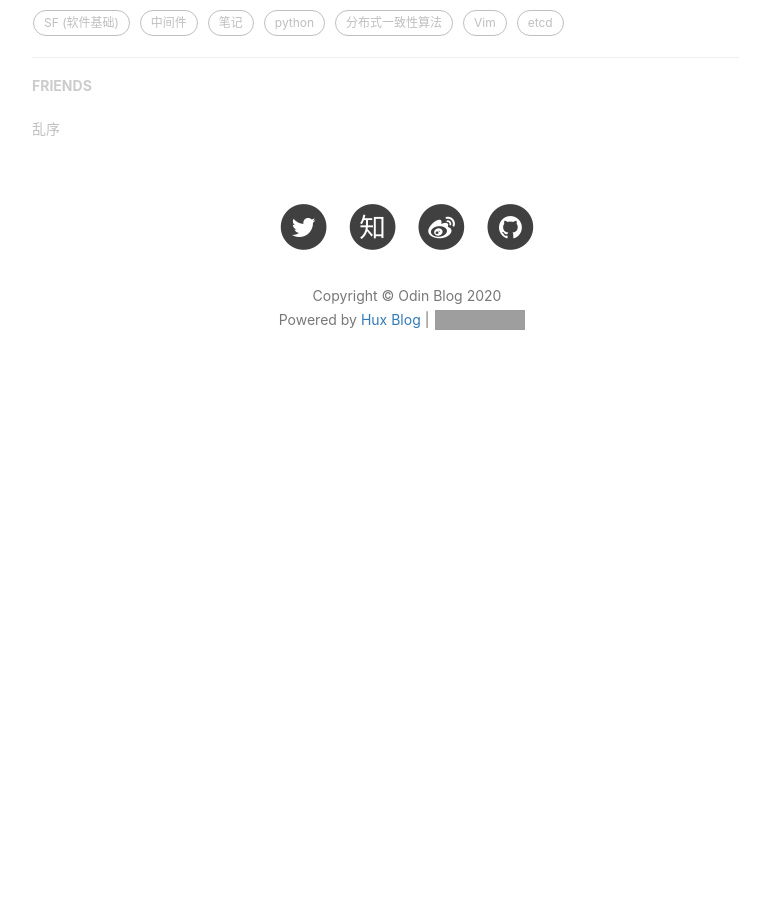
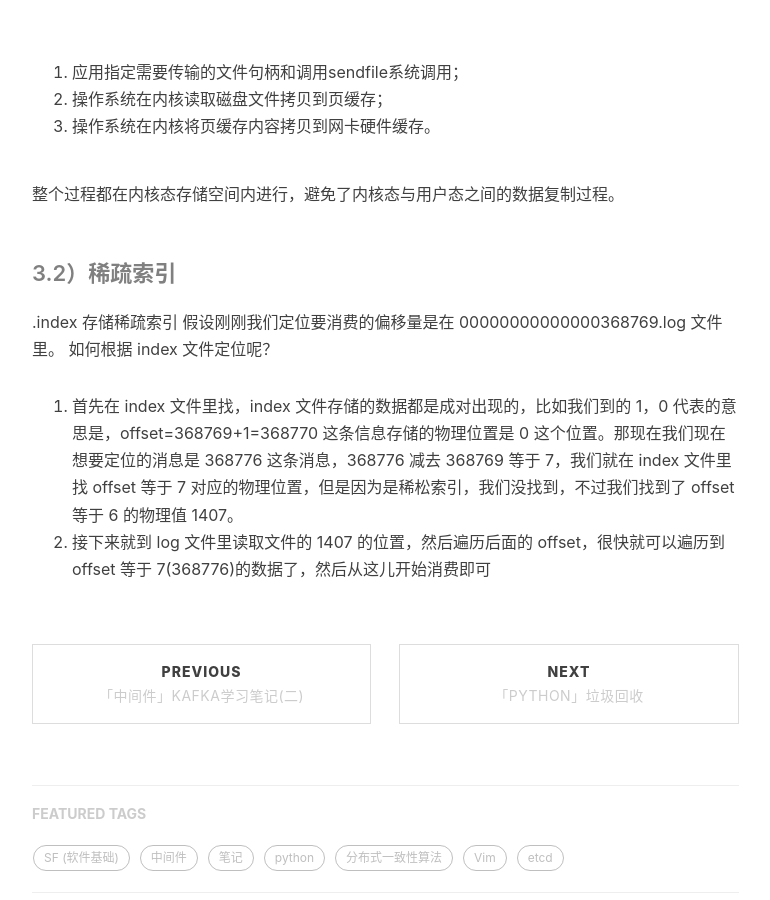
Before and after one commit to odinfor/odinfor.github.io, a Jekyll site: the page built from _posts/2020-04-10-kafka高效原因分析.md, in a window 1280 px wide and 900 px high, scrolled down 3497 px. Shown: the whole window, without its empty margins (233-1003 px from the left). Built offline with Jekyll 4.4.1, drawn with Linux system fonts in a browser that asks for light colours; nearby versions of some CDN libraries; comment, search, counter and statistics services are not loaded; before the commit the page ends 3921 px from its top, so only the background shows below that; some of the changed text lies outside the part shown; grey boxes are pictures that could not be loaded.

```diff
--- a/_posts/2020-04-10-kafka高效原因分析.md
+++ b/_posts/2020-04-10-kafka高效原因分析.md
@@ -29,6 +29,10 @@
 * 由于是先将消息写入到操作系统的页缓存，而页缓存数据刷新同步sync到磁盘文件是由操作系统来控制的，即操作系统通过一个内核后台线程，每5秒检查一次是否需要将页缓存数据同步到磁盘文件，如果超过指定时间或者超过指定大小则将页缓存数据同步到磁盘。所以如果在刷新到磁盘文件之前broker机器宕机了，则会导致页缓存的数据丢失。具体可以参考：Kafka消息的存储
 * 使用页缓存的另外一个好处是，如果重启了kafka服务端（这个服务重启，而不是机器重启），页缓存中的数据还是可以继续使用的。
 
+利用操作系统自身的内存而不是JVM空间内存。这样做的好处有：
+* 避免Object消耗：如果是使用Java堆，Java对象的内存消耗比较大，通常是所存储数据的两倍甚至更多。
+* 避免GC问题：随着JVM中数据不断增多，垃圾回收将会变得复杂与缓慢，使用系统缓存就不会存在GC问题。
+
 ### 3.消息读取分析
 
 #### 3.1）"零"拷贝
@@ -47,3 +51,10 @@
 3. 操作系统在内核将页缓存内容拷贝到网卡硬件缓存。
 
 整个过程都在内核态存储空间内进行，避免了内核态与用户态之间的数据复制过程。
+
+#### 3.2）稀疏索引
+.index 存储稀疏索引
+假设刚刚我们定位要消费的偏移量是在 00000000000000368769.log 文件里。
+如何根据 index 文件定位呢？
+1. 首先在 index 文件里找，index 文件存储的数据都是成对出现的，比如我们到的 1，0 代表的意思是，offset=368769+1=368770 这条信息存储的物理位置是 0 这个位置。那现在我们现在想要定位的消息是 368776 这条消息，368776 减去 368769 等于 7，我们就在 index 文件里找 offset 等于 7 对应的物理位置，但是因为是稀松索引，我们没找到，不过我们找到了 offset 等于 6 的物理值 1407。
+2. 接下来就到 log 文件里读取文件的 1407 的位置，然后遍历后面的 offset，很快就可以遍历到 offset 等于 7(368776)的数据了，然后从这儿开始消费即可
```
Also changed, not shown: _posts/2020-04-13-python-gc.md (added, +59 -0 lines), img/in-post/post-middleware/kafka_gaoxiao_ksave.jpg, img/in-post/post-middleware/kafka_gaoxiao_usave.jpg, img/in-post/post-python/gc-mark-sweep.png (added).
